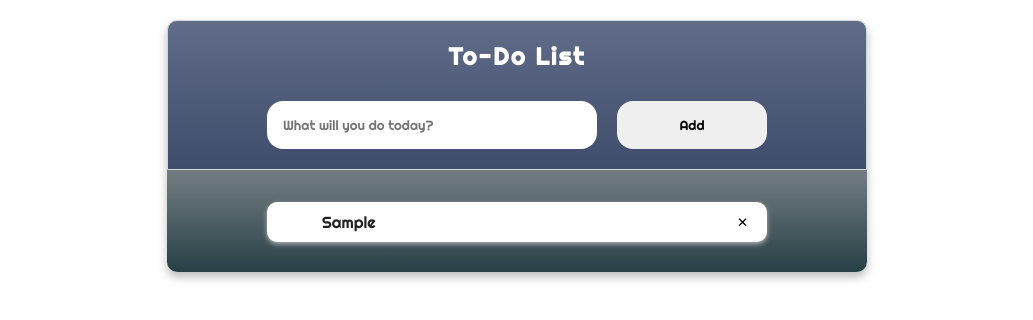
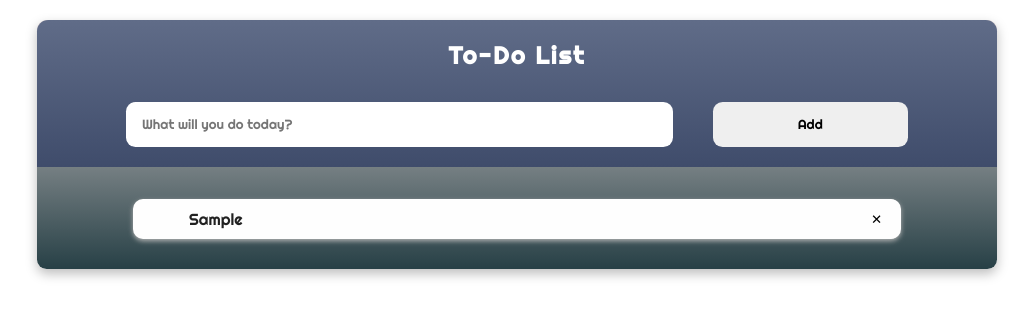
Before and after one commit to erol1098/kodluyoruzfirstrepo, a plain HTML site: page Javascript-ile-To-Do-List/index.html in a window 1280 px wide. Both pictures are taken after typing "Sample" into the empty fields and a click on the button "Add". Shown: the whole page, without its empty margins (123-1156 px from the left). Drawn offline with Linux system fonts and the light colour scheme.

Commit message:
Code Refactored

```diff
--- a/Javascript-ile-To-Do-List/index.html
+++ b/Javascript-ile-To-Do-List/index.html
@@ -4,12 +4,6 @@
     <meta charset="UTF-8" />
     <meta http-equiv="X-UA-Compatible" content="IE=edge" />
     <meta name="viewport" content="width=device-width, initial-scale=1.0" />
-    <!-- <link
-      rel="stylesheet"
-      href="https://cdn.jsdelivr.net/npm/bootstrap@4.3.1/dist/css/bootstrap.min.css"
-      integrity="sha384-ggOyR0iXCbMQv3Xipma34MD+dH/1fQ784/j6cY/iJTQUOhcWr7x9JvoRxT2MZw1T"
-      crossorigin="anonymous"
-    /> -->
     <link rel="shortcut icon" href="./indir.png" type="image/x-icon" />
     <link rel="stylesheet" href="style.css" />
     <title>To-Do List</title>
@@ -20,13 +14,11 @@
         <section class="banner">
           <h1 class="title">To-Do List</h1>
         </section>
-
         <form action="#" method="get">
           <input
             type="text"
             name="input"
             id="input"
-            maxlength="50"
             placeholder="What will you do today?"
           />
           <input type="button" value="Add" id="btn" />
@@ -34,7 +26,6 @@
       </header>
       <section class="to-do-list"></section>
     </main>
-
     <script src="./script.js"></script>
   </body>
 </html>
--- a/Javascript-ile-To-Do-List/script.js
+++ b/Javascript-ile-To-Do-List/script.js
@@ -24,7 +24,7 @@ addBtn.addEventListener("click", function (e) {
   e.preventDefault();
   if (textbox.value === "" || textbox.value.trim() === "") {
     textbox.value = "";
-    window.alert("Wrong Entry");
+    window.alert("🛑 Invalid Entry.");
   } else {
     const listItem = document.createElement("div");
     listItem.innerHTML = `
--- a/Javascript-ile-To-Do-List/style.css
+++ b/Javascript-ile-To-Do-List/style.css
@@ -7,11 +7,12 @@
 }
 main {
   margin: auto;
-  margin-top: 20px;
+  margin-top: 1.25rem;
   color: #212121;
-  width: 700px;
-  border-radius: 10px;
-  box-shadow: 0 5px 10px #bdbdbd;
+  width: 80%;
+  max-width: 60rem;
+  border-radius: 0.6rem;
+  box-shadow: 0 0.3rem 0.7rem #bdbdbd;
   background: linear-gradient(to bottom, #e6dada 0%, #274046 100%);
   display: flex;
   flex-direction: column;
@@ -21,17 +22,15 @@ main {
 }
 header {
   width: 100%;
-  padding: 20px;
+  padding: 1.25rem;
   background: linear-gradient(to bottom, #606c88 0%, #3f4c6b 100%);
-  border-radius: 10px 10px 0 0;
-  border: 1px solid #cfd8dc;
+  border-radius: 0.7rem 0.7rem 0 0;
   display: flex;
   flex-direction: column;
-  gap: 30px;
+  gap: 2rem;
   align-items: center;
   justify-content: space-between;
 }
-
 button {
   background-color: inherit;
   border: none;
@@ -39,18 +38,18 @@ button {
 form {
   display: flex;
   justify-content: space-between;
-  width: 500px;
-  height: 3rem;
+  width: 85%;
+  height: 2.8rem;
 }
 #btn {
   border: none;
-  width: 150px;
-  border-radius: 1rem;
+  width: 25%;
+  border-radius: 0.6rem;
 }
 #input {
   border: none;
-  width: 330px;
-  border-radius: 1rem;
+  width: 70%;
+  border-radius: 0.6rem;
   padding-inline-start: 1rem;
   padding-inline-end: 1rem;
 }
@@ -59,33 +58,36 @@ form {
 }
 .title {
   color: #fff;
-  letter-spacing: 2px;
+  letter-spacing: 0.125rem;
 }
 .list-item {
-  width: 500px;
+  width: 100%;
   margin: 0;
-  padding: 10px 10px 10px 20px;
-  margin-bottom: 10px;
-  border-radius: 10px;
+  padding: 0.625rem 0.625rem 0.625rem 1.25rem;
+  margin-bottom: 0.625rem;
+  border-radius: 0.625rem;
   display: grid;
-  grid-template-columns: 20px 1fr 20px;
-  column-gap: 15px;
+  grid-template-columns: 1.25rem 1fr 1.25rem;
+  column-gap: 1rem;
   align-items: center;
   justify-items: start;
-  box-shadow: 0 2px 5px #b3b3b3;
+  box-shadow: 0 0.125rem 0.3rem #b3b3b3;
+  word-break: break-all;
+  word-wrap: break-word;
 }
 .done {
   color: #000;
 }
 .to-do-list {
-  margin-bottom: 20px;
+  margin-bottom: 1.25rem;
+  width: 80%;
 }
 .display-row {
-  /* background: linear-gradient(to top, #d3cce3 0%, #e9e4f0 100%) !important; */
-  background-color: #cfd8dc !important;
+  background: linear-gradient(to top, #d3cce3 0%, #e9e4f0 100%) !important;
+  /* background-color: #cfd8dc !important; */
 }
 .list-item:nth-child(2n-4) {
-  background-color: #f0f0f0;
+  background-color: #e4e4e4;
 }
 .list-item:nth-child(2n-3) {
   background-color: #fefefe;
```
